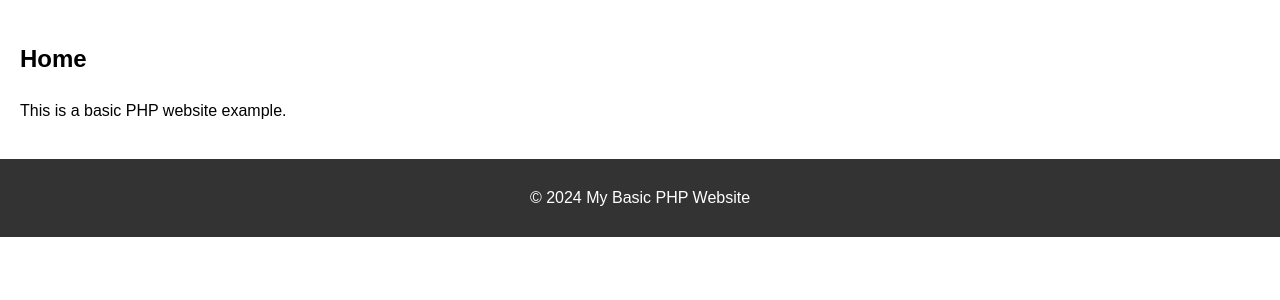
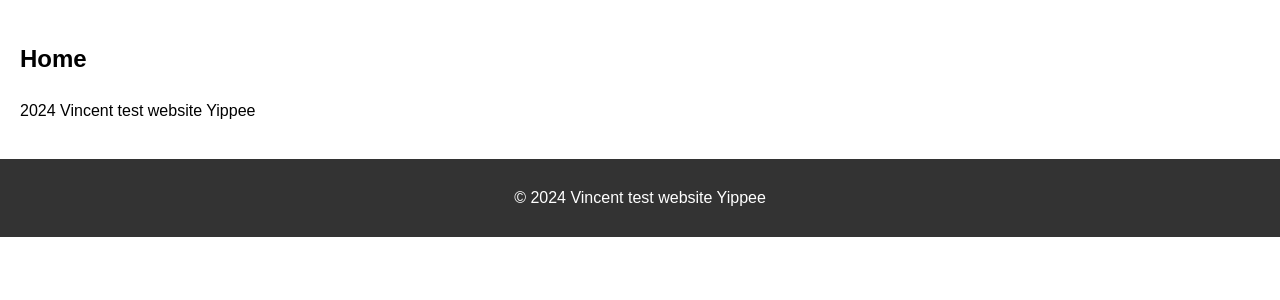
Before and after one commit to Vincentosz/ansible-test, a PHP site: page / in a window 1280 px wide. Shown: the part 156-456 px from the top of the page. Run offline with PHP 8.4, Linux system fonts and the light colour scheme.

Commit message:
verification message

```diff
--- a/index.php
+++ b/index.php
@@ -18,10 +18,10 @@
     </header>
     <main>
         <h2>Home</h2>
-        <p>This is a basic PHP website example.</p>
+        <p>2024 Vincent test website Yippee</p>
     </main>
     <footer>
-        <p>&copy; 2024 My Basic PHP Website</p>
+        <p>&copy; 2024 Vincent test website Yippee</p>
     </footer>
 </body>
 </html>
```
